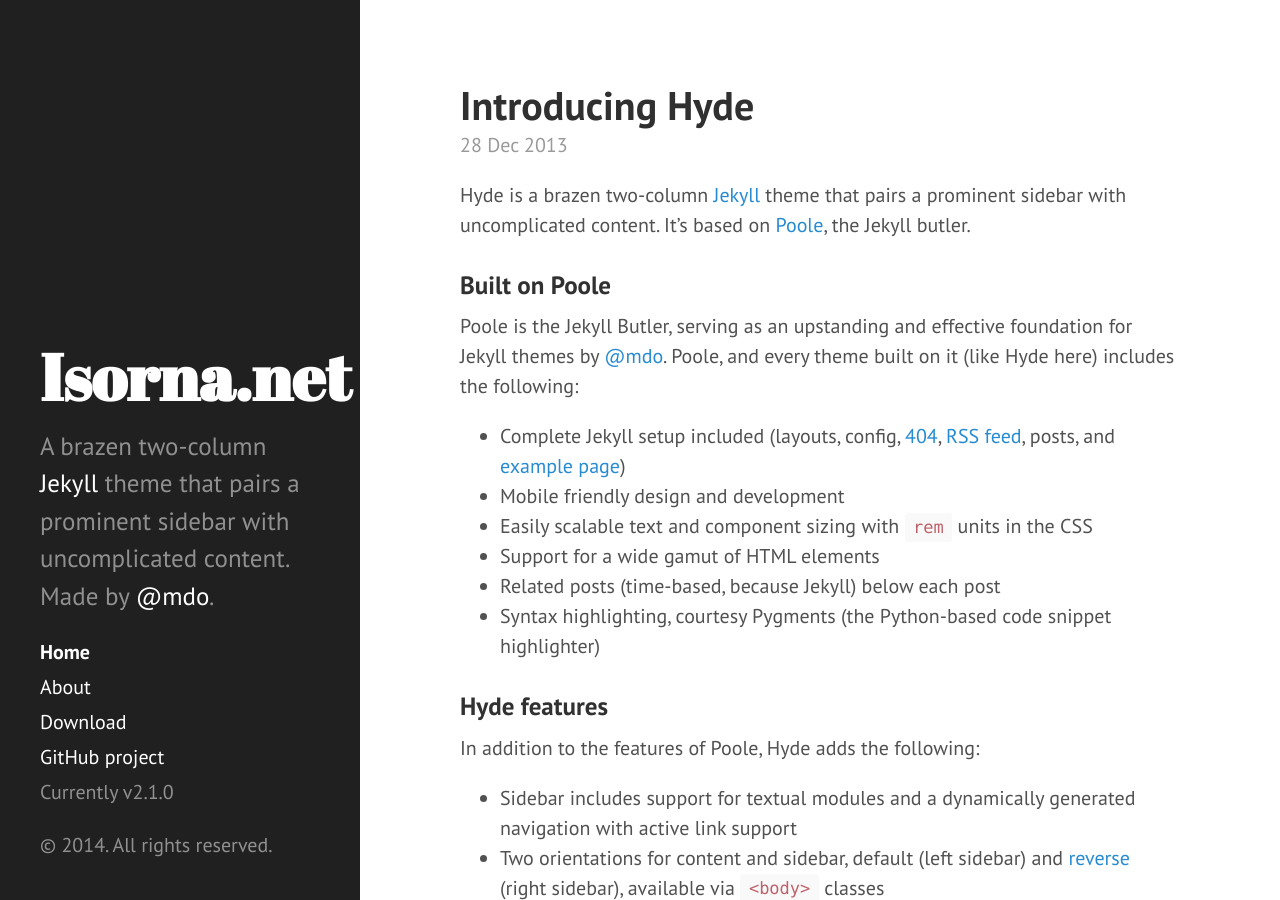
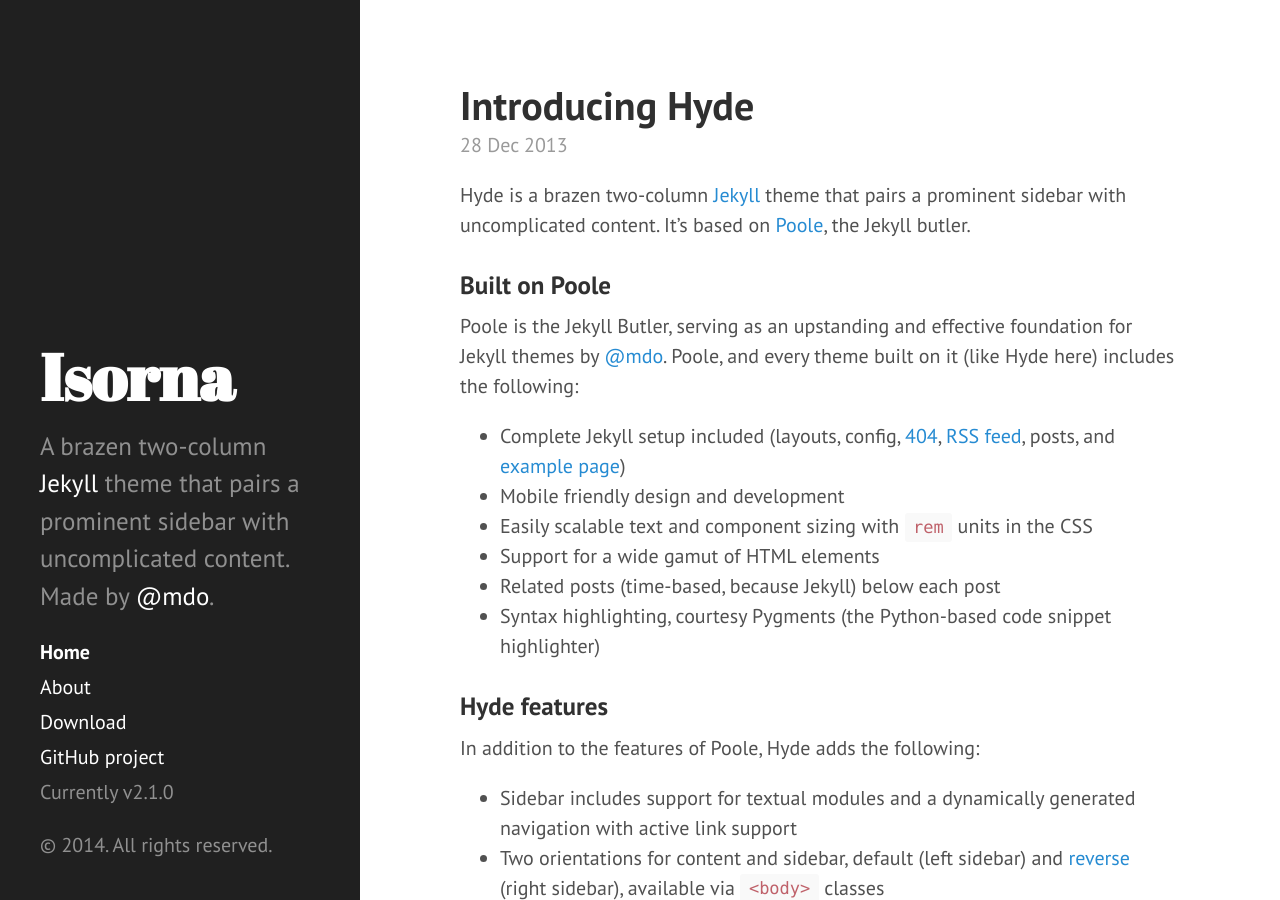
Before and after one commit to isorna/isorna.github.io, a Jekyll site: the page built from index.html, in a window 1280 px wide and 900 px high. Built offline with Jekyll 4.4.1, drawn with Linux system fonts in a browser that asks for light colours; Markdown is read by kramdown in place of the engine named in the settings; the list of posts is cut into pages by our own code.

Commit message:
Revert last commit

```diff
--- a/_config.yml
+++ b/_config.yml
@@ -7,8 +7,8 @@ permalink:        pretty
 relative_permalinks: true
 
 # Setup
-title:            Isorna.net
-tagline:          '&lt;My life in brackets /&gt;'
+title:            Isorna
+tagline:          'My life in brackets.'
 description:      'A brazen two-column <a href="http://jekyllrb.com" target="_blank">Jekyll</a> theme that pairs a prominent sidebar with uncomplicated content. Made by <a href="https://twitter.com/mdo" target="_blank">@mdo</a>.'
 url:              http://isorna.github.io
 baseurl:          /
```
